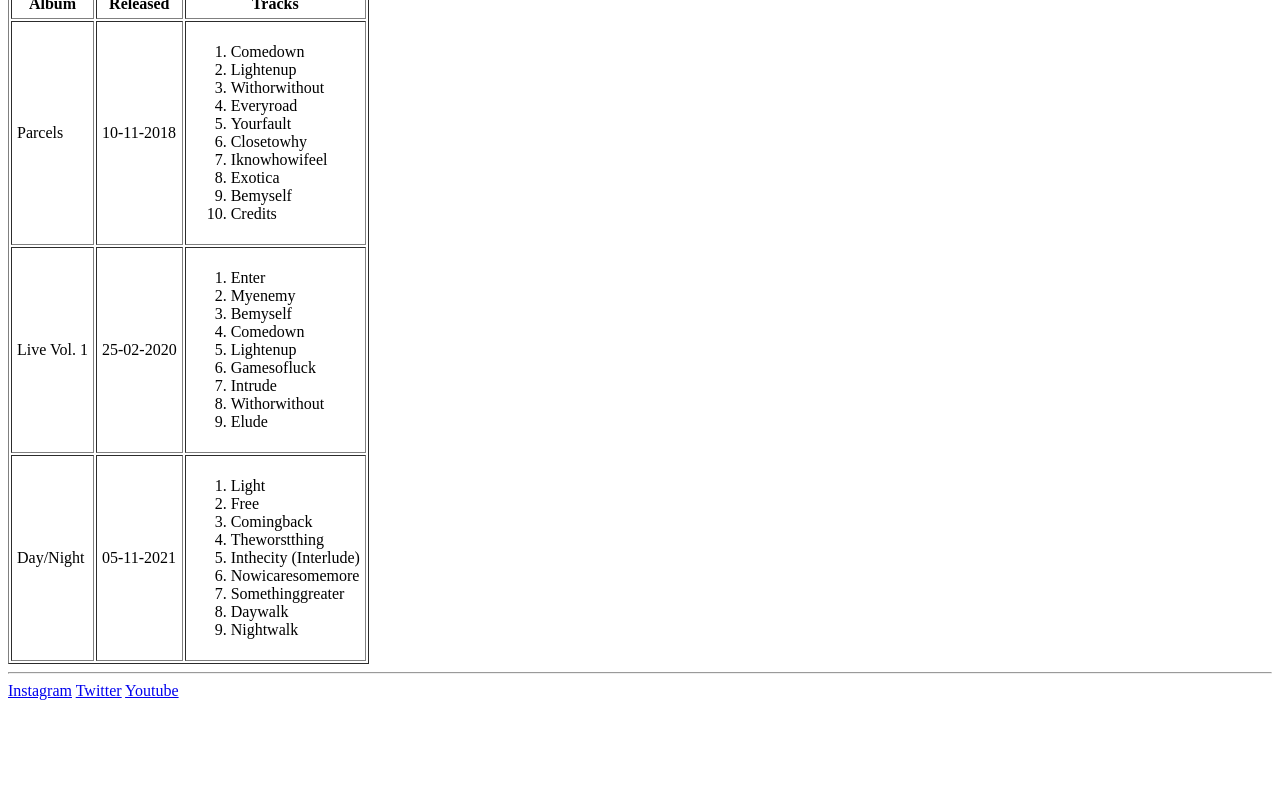
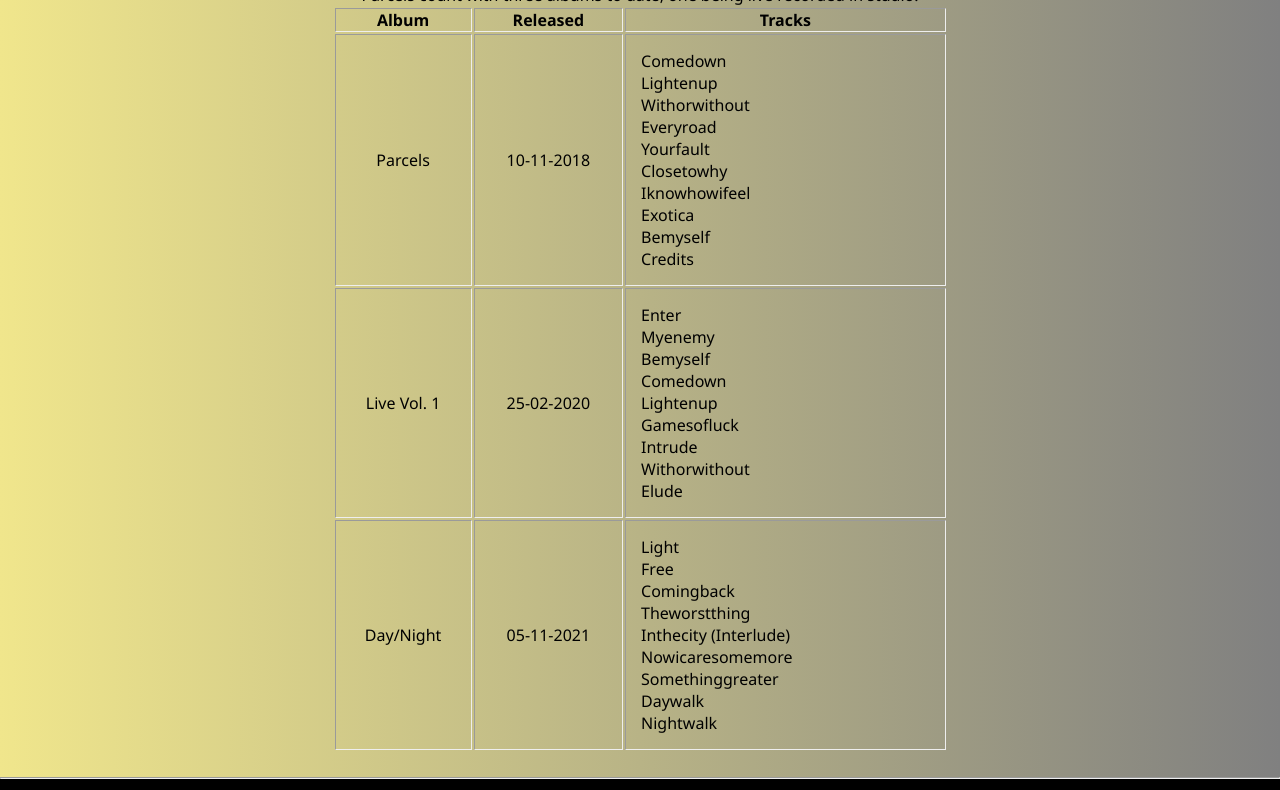
Before and after one commit to MarcosCuevass/proyecto-mc-repo, a plain HTML site: page pages/albums.html in a window 1280 px wide. Shown: the part 374-1164 px from the top of the page. Before the commit the page ends 1082 px from the top, so only its background shows below. Drawn offline with Linux system fonts and the light colour scheme; the site is published under a folder, as on GitHub Pages, so addresses that start at the root find nothing.

Commit message:
fixed routes

```diff
--- a/pages/albums.html
+++ b/pages/albums.html
@@ -5,7 +5,7 @@
     <meta charset="UTF-8">
     <meta http-eqli="X-UA-Compatible" content="IE=edge">
     <meta name="viewport" content="width=device-width, initial-scale=1.0">
-    <link rel="stylesheet" href="/css/estilo2.css">
+    <link rel="stylesheet" href="../css/estilo2.css">
     <title>Albums - Parcels</title>
 </head>
 
```
Also changed, not shown: pages/contact.html (+1 -1 lines), pages/store.html (+1 -1 lines), pages/videos.html (+1 -1 lines).
